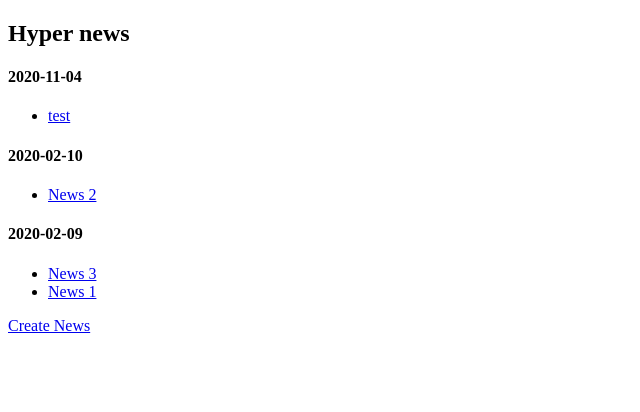
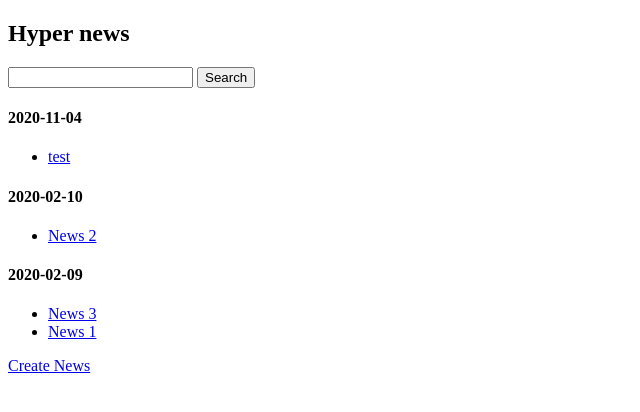
Before and after one commit to adampawelczyk/HyperNews-Portal, a Django app: page / in a window 1280 px wide. Shown: the top 412 px of the page, without its empty margins (0-640 px from the left). Run offline with Django 3.2, Linux system fonts and the light colour scheme.

Commit message:
Added ability to search news

```diff
--- a/news/templates/news/index.html
+++ b/news/templates/news/index.html
@@ -6,6 +6,10 @@
 </head>
 <body>
     <h2>Hyper news</h2>
+    <form action="/news/" method="get">
+        <input type="text" id="search" name="q">
+        <button type="submit">Search</button>
+    </form>
     {% for item in news %}
     <h4>{{item.date}}</h4>
         <ul>
--- a/news/views.py
+++ b/news/views.py
@@ -13,8 +13,15 @@ class MainView(View):
         return datetime.strptime(date, "%Y-%m-%d %H:%M:%S").strftime("%Y-%m-%d")
 
     def get(self, request, *args, **kwargs):
+        search = request.GET.get('q')
+        searched_news = []
         with open(settings.NEWS_JSON_PATH, 'r') as json_file:
             news = json.load(json_file)
+        if search:
+            for i in news:
+                if search in i['title']:
+                    searched_news.append(i)
+            news = searched_news
         news.sort(key=lambda x: datetime.strptime(x['created'], "%Y-%m-%d %H:%M:%S"), reverse=True)
         sorted_news = [{'date': date, 'values': list(news)} for date, news in itertools.groupby(news, lambda x: self.simple_date_fun(x['created']))]
         context = {"news": sorted_news}
```
